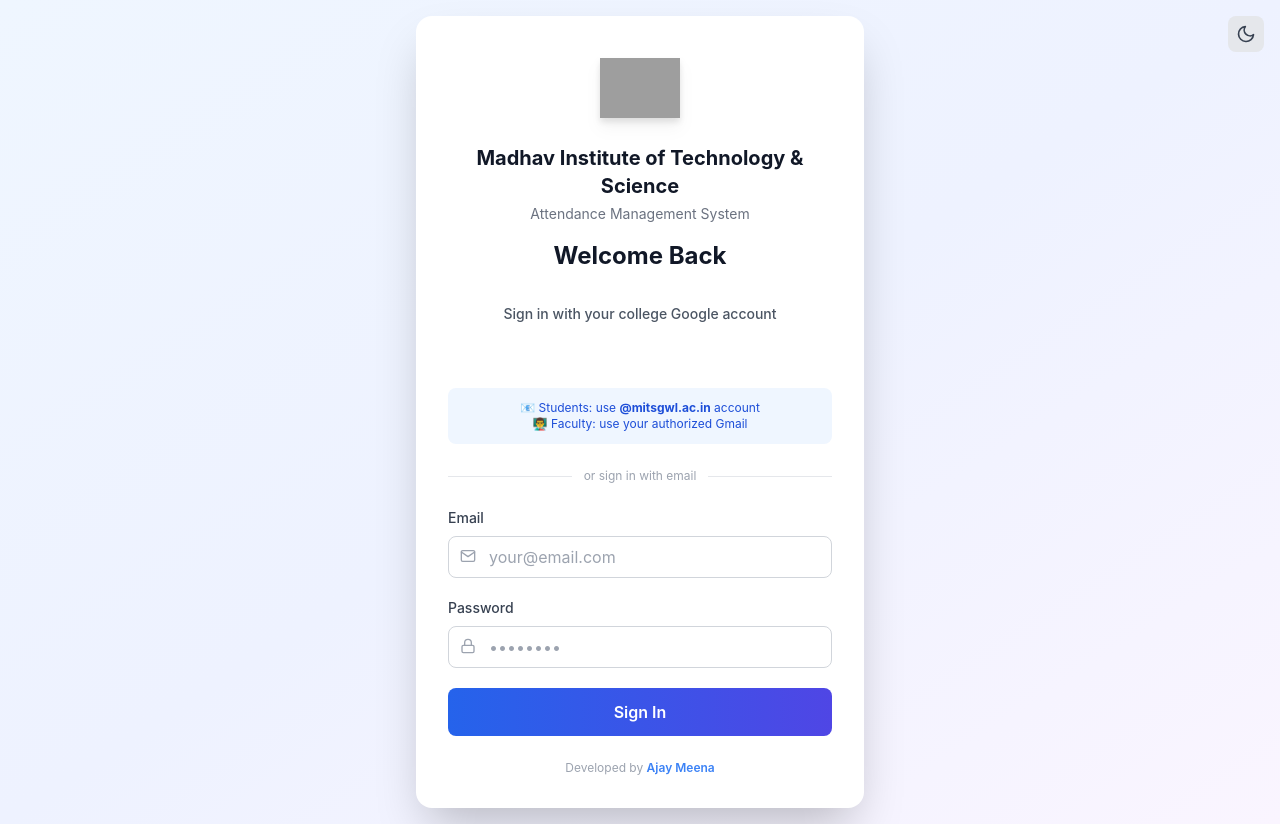
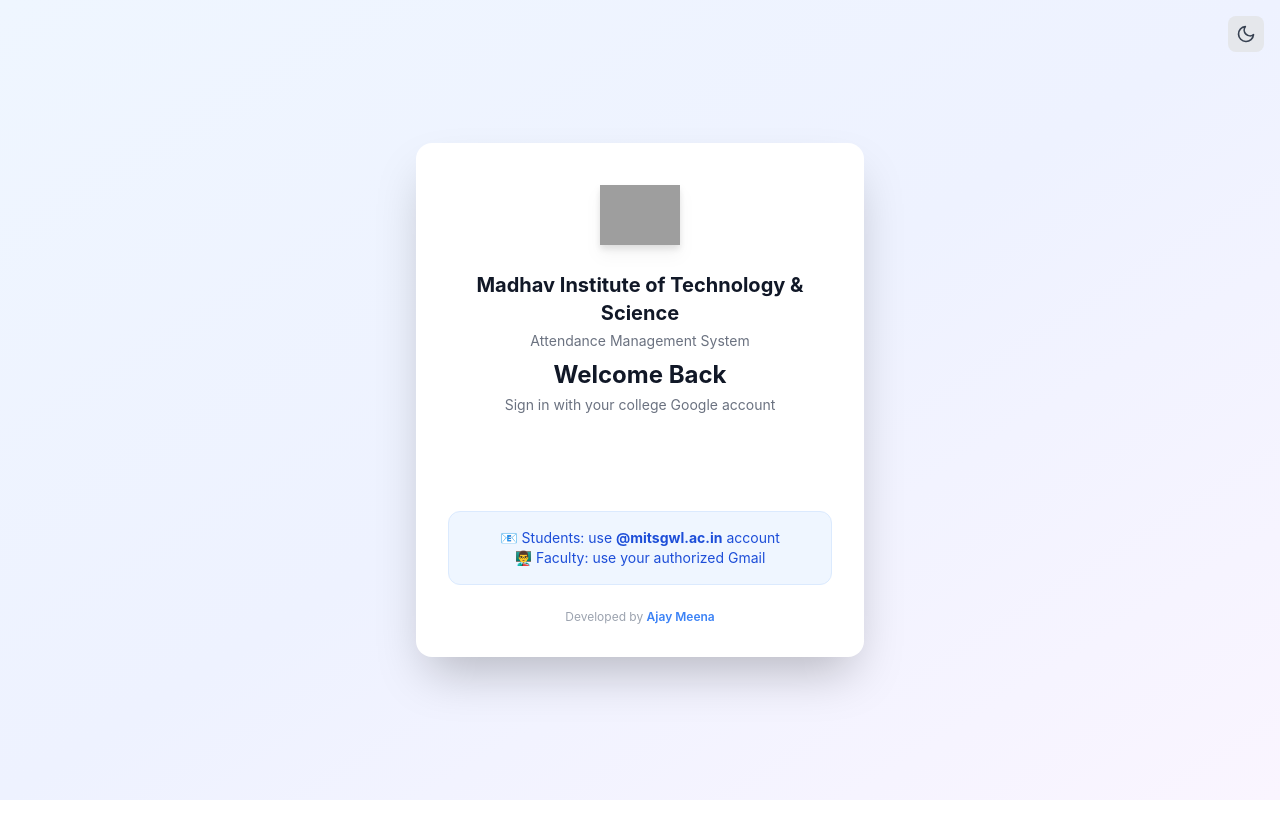
Before and after one commit to ramsevakmeena93-hub/QR-Backend, a React (Create React App) app in the folder frontend/: page /login in a window 1280 px wide. After the commit the page ends 800 px from the top, so only its background shows below. Built offline with nearby package versions, Linux system fonts and the light colour scheme; grey boxes are pictures that could not be loaded.

Commit message:
Remove manual login - Google Sign-In only

```diff
--- a/frontend/src/pages/Login.js
+++ b/frontend/src/pages/Login.js
@@ -1,19 +1,11 @@
-import React, { useState, useContext } from 'react';
+import React, { useContext } from 'react';
 import { useNavigate } from 'react-router-dom';
 import { GoogleOAuthProvider, GoogleLogin } from '@react-oauth/google';
 import { jwtDecode } from 'jwt-decode';
 import { AuthContext } from '../context/AuthContext';
 import ThemeToggle from '../components/ThemeToggle';
 import { toast } from 'react-toastify';
-import { FiMail, FiLock } from 'react-icons/fi';
 
-// ─── Email Parser ────────────────────────────────────────────────────────────
-// Student email format: 25tc1aj7@mitsgwl.ac.in
-//   25  = admission year (2025)
-//   tc  = branch code
-//   1   = section
-//   aj  = initials
-//   7   = roll number
 const BRANCH_MAP = {
   tc: 'CST (Computer Science & Technology)',
   cs: 'CS (Computer Science)',
@@ -29,122 +21,65 @@
 const STUDENT_DOMAIN = 'mitsgwl.ac.in';
 
 function parseStudentEmail(email) {
-  // e.g. 25tc1aj7@mitsgwl.ac.in
-  const local = email.split('@')[0].toLowerCase(); // "25tc1aj7"
+  const local = email.split('@')[0].toLowerCase();
   const match = local.match(/^(\d{2})([a-z]+)(\d)([a-z]+)(\d+)$/);
   if (!match) return null;
-
   const [, yearStr, branchCode, section, initials, roll] = match;
   const admissionYear = 2000 + parseInt(yearStr);
   const currentYear = new Date().getFullYear();
-  const yearOfStudy = currentYear - admissionYear + 1;
-  const yearLabel =
-    yearOfStudy === 1 ? '1st Year' :
-    yearOfStudy === 2 ? '2nd Year' :
-    yearOfStudy === 3 ? '3rd Year' : '4th Year';
-
+  const yearOfStudy = Math.min(currentYear - admissionYear + 1, 4);
+  const yearLabel = ['1st Year', '2nd Year', '3rd Year', '4th Year'][yearOfStudy - 1];
   const enrollmentNo = `${branchCode.toUpperCase()}${yearStr}O${section}${initials.toUpperCase()}${roll}`;
-
   return {
-    admissionYear,
-    branch: BRANCH_MAP[branchCode] || branchCode.toUpperCase(),
-    branchCode: branchCode.toUpperCase(),
-    section,
-    initials: initials.toUpperCase(),
-    roll,
-    enrollmentNo,
-    yearOfStudy: Math.min(yearOfStudy, 4),
-    yearLabel,
+    admissionYear, branch: BRANCH_MAP[branchCode] || branchCode.toUpperCase(),
+    branchCode: branchCode.toUpperCase(), section, initials: initials.toUpperCase(),
+    roll, enrollmentNo, yearOfStudy, yearLabel,
   };
 }
 
-// ─── Google Client ID ─────────────────────────────────────────────────────────
-// Replace with your actual Google OAuth Client ID from console.cloud.google.com
-const GOOGLE_CLIENT_ID = process.env.REACT_APP_GOOGLE_CLIENT_ID || 'YOUR_GOOGLE_CLIENT_ID';
+const GOOGLE_CLIENT_ID = process.env.REACT_APP_GOOGLE_CLIENT_ID || '';
 
-// ─── Main Login Component ─────────────────────────────────────────────────────
 const Login = () => {
-  const [formData, setFormData] = useState({ email: '', password: '' });
-  const [loading, setLoading] = useState(false);
-  const { login, setGoogleUser } = useContext(AuthContext);
+  const { setGoogleUser } = useContext(AuthContext);
   const navigate = useNavigate();
-
-  const handleSubmit = async (e) => {
-    e.preventDefault();
-    setLoading(true);
-    try {
-      const user = await login(formData.email, formData.password);
-      toast.success('Login successful!');
-      navigate(`/${user.role}`);
-    } catch (error) {
-      toast.error(error.response?.data?.message || 'Login failed');
-    } finally {
-      setLoading(false);
-    }
-  };
 
   const handleGoogleSuccess = (credentialResponse) => {
     try {
       const decoded = jwtDecode(credentialResponse.credential);
       const { email, name, picture } = decoded;
 
-      // Check if faculty
+      // Faculty check
       if (FACULTY_EMAILS.includes(email.toLowerCase())) {
-        const user = {
-          id: email,
-          name,
-          email,
-          picture,
-          role: 'teacher',
-          department: 'CST',
-          loginMethod: 'google',
-        };
-        setGoogleUser(user);
+        setGoogleUser({ id: email, name, email, picture, role: 'teacher', department: 'CST', loginMethod: 'google' });
         toast.success(`Welcome, ${name}! Logged in as Faculty.`);
         navigate('/teacher');
         return;
       }
 
-      // Check if student (college domain)
+      // Student check
       if (email.endsWith(`@${STUDENT_DOMAIN}`)) {
         const parsed = parseStudentEmail(email);
         if (!parsed) {
-          toast.error('Could not parse your college email. Please contact admin.');
+          toast.error('Could not parse your college email. Contact admin.');
           return;
         }
-        const user = {
-          id: email,
-          name,
-          email,
-          picture,
-          role: 'student',
-          department: parsed.branchCode,
-          enrollmentNo: parsed.enrollmentNo,
-          branch: parsed.branch,
-          branchCode: parsed.branchCode,
-          section: parsed.section,
-          admissionYear: parsed.admissionYear,
-          yearOfStudy: parsed.yearOfStudy,
-          yearLabel: parsed.yearLabel,
-          roll: parsed.roll,
-          loginMethod: 'google',
-        };
-        setGoogleUser(user);
+        setGoogleUser({
+          id: email, name, email, picture, role: 'student',
+          department: parsed.branchCode, enrollmentNo: parsed.enrollmentNo,
+          branch: parsed.branch, branchCode: parsed.branchCode,
+          section: parsed.section, admissionYear: parsed.admissionYear,
+          yearOfStudy: parsed.yearOfStudy, yearLabel: parsed.yearLabel,
+          roll: parsed.roll, loginMethod: 'google',
+        });
         toast.success(`Welcome, ${name}!`);
         navigate('/student');
         return;
       }
 
-      // Not authorized
       toast.error(`Access denied. Only @${STUDENT_DOMAIN} students and authorized faculty can login.`);
     } catch (err) {
-      console.error(err);
       toast.error('Google login failed. Please try again.');
     }
-  };
-
-  const handleGoogleError = () => {
-    toast.error('Google Sign-In failed. Please try again.');
   };
 
   return (
@@ -162,19 +97,16 @@
             <h1 className="text-xl font-bold text-gray-900 dark:text-white mb-1">
               Madhav Institute of Technology & Science
             </h1>
-            <p className="text-sm text-gray-500 dark:text-gray-400 mb-4">Attendance Management System</p>
+            <p className="text-sm text-gray-500 dark:text-gray-400 mb-2">Attendance Management System</p>
             <h2 className="text-2xl font-bold text-gray-900 dark:text-white">Welcome Back</h2>
+            <p className="text-sm text-gray-500 dark:text-gray-400 mt-1">Sign in with your college Google account</p>
           </div>
 
-          {/* Google Sign-In */}
-          <div className="mb-6">
-            <p className="text-center text-sm text-gray-600 dark:text-gray-400 mb-3 font-medium">
-              Sign in with your college Google account
-            </p>
-            <div className="flex justify-center">
+          {/* Google Sign-In Only */}
+          <div className="flex justify-center mb-6">
             <GoogleLogin
               onSuccess={handleGoogleSuccess}
-                onError={handleGoogleError}
+              onError={() => toast.error('Google Sign-In failed. Please try again.')}
               useOneTap
               theme="outline"
               size="large"
@@ -183,50 +115,14 @@
               shape="rectangular"
             />
           </div>
-            <div className="mt-3 p-3 bg-blue-50 dark:bg-blue-900/20 rounded-lg">
-              <p className="text-xs text-blue-700 dark:text-blue-300 text-center">
+
+          {/* Info Box */}
+          <div className="p-4 bg-blue-50 dark:bg-blue-900/20 rounded-xl border border-blue-100 dark:border-blue-800">
+            <p className="text-sm text-blue-700 dark:text-blue-300 text-center">
               📧 Students: use <strong>@mitsgwl.ac.in</strong> account<br />
               👨‍🏫 Faculty: use your authorized Gmail
             </p>
           </div>
-          </div>
-
-          {/* Divider */}
-          <div className="flex items-center gap-3 mb-6">
-            <div className="flex-1 h-px bg-gray-200 dark:bg-gray-600" />
-            <span className="text-xs text-gray-400 dark:text-gray-500">or sign in with email</span>
-            <div className="flex-1 h-px bg-gray-200 dark:bg-gray-600" />
-          </div>
-
-          {/* Email/Password Form */}
-          <form onSubmit={handleSubmit} className="space-y-5">
-            <div>
-              <label className="block text-sm font-medium text-gray-700 dark:text-gray-300 mb-2">Email</label>
-              <div className="relative">
-                <FiMail className="absolute left-3 top-3 text-gray-400" />
-                <input type="email" required
-                  className="w-full pl-10 pr-4 py-2 border border-gray-300 dark:border-gray-600 rounded-lg focus:ring-2 focus:ring-blue-500 bg-white dark:bg-gray-700 text-gray-900 dark:text-white"
-                  placeholder="your@email.com"
-                  value={formData.email}
-                  onChange={(e) => setFormData({ ...formData, email: e.target.value })} />
-              </div>
-            </div>
-            <div>
-              <label className="block text-sm font-medium text-gray-700 dark:text-gray-300 mb-2">Password</label>
-              <div className="relative">
-                <FiLock className="absolute left-3 top-3 text-gray-400" />
-                <input type="password" required
-                  className="w-full pl-10 pr-4 py-2 border border-gray-300 dark:border-gray-600 rounded-lg focus:ring-2 focus:ring-blue-500 bg-white dark:bg-gray-700 text-gray-900 dark:text-white"
-                  placeholder="••••••••"
-                  value={formData.password}
-                  onChange={(e) => setFormData({ ...formData, password: e.target.value })} />
-              </div>
-            </div>
-            <button type="submit" disabled={loading}
-              className="w-full bg-gradient-to-r from-blue-600 to-indigo-600 text-white py-3 rounded-lg font-semibold hover:shadow-lg disabled:opacity-50 transition-all hover:scale-105">
-              {loading ? 'Signing in...' : 'Sign In'}
-            </button>
-          </form>
 
           <p className="text-center text-gray-400 text-xs mt-6">
             Developed by <span className="text-blue-500 font-semibold">Ajay Meena</span>
```
Lines whose indentation alone changed are shown as unchanged.
